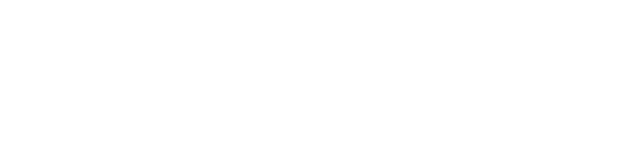
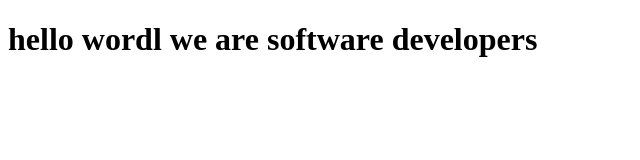
Before and after one commit to deregit2015/mychallenge, a plain HTML site: page index.html in a window 1280 px wide. Shown: the whole page, without its empty margins (0-640 px from the left). Drawn offline with Linux system fonts and the light colour scheme.

Commit message:
first commit

```diff
--- a/index.html
+++ b/index.html
@@ -8,7 +8,7 @@
 
   <body>
     <script src="https://cdn.freecodecamp.org/testable-projects-fcc/v1/bundle.js"></script>
-
+<h1> hello wordl we are software developers</h1>
     <!--
 
     Hello Camper!
```
